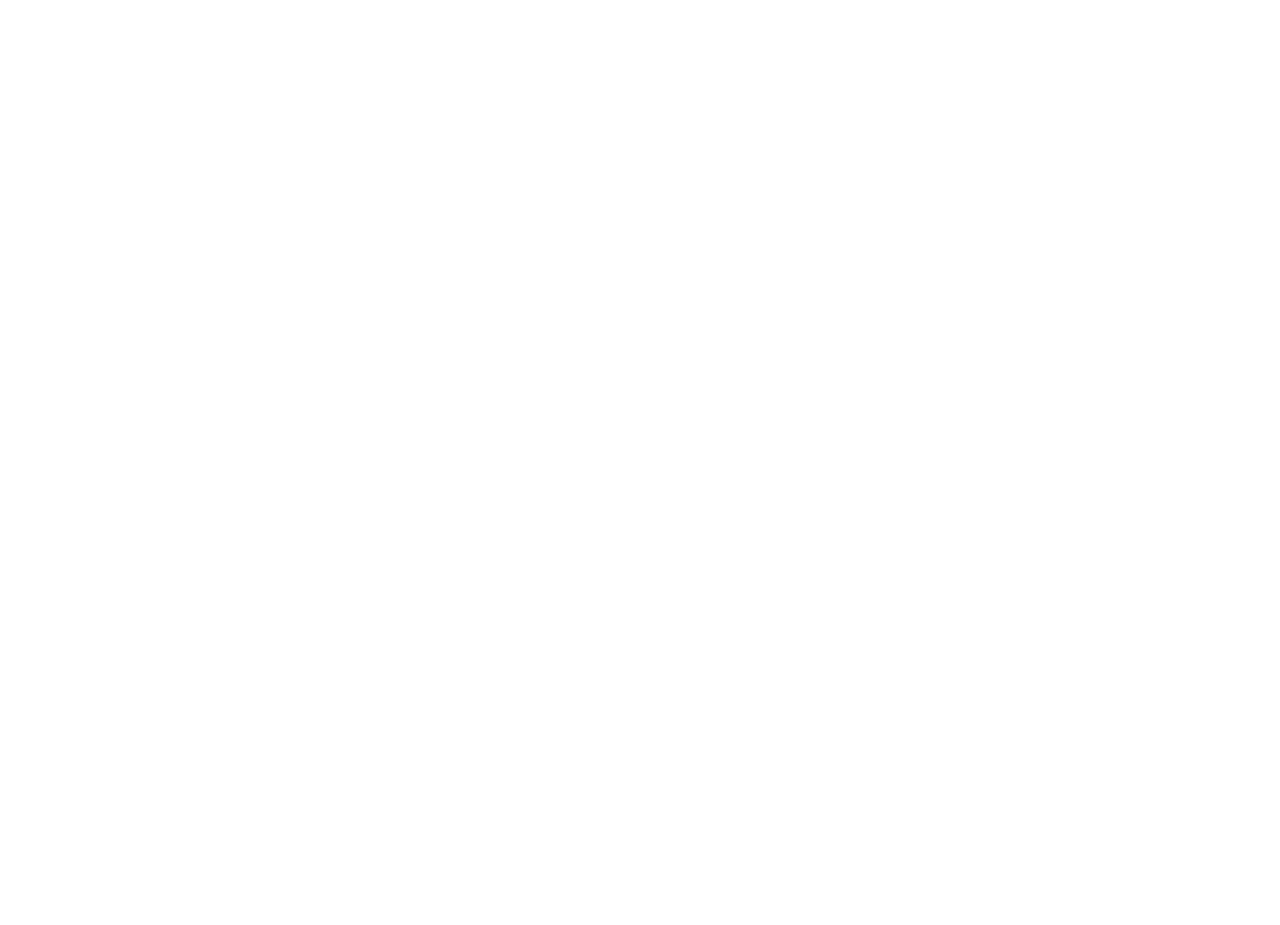
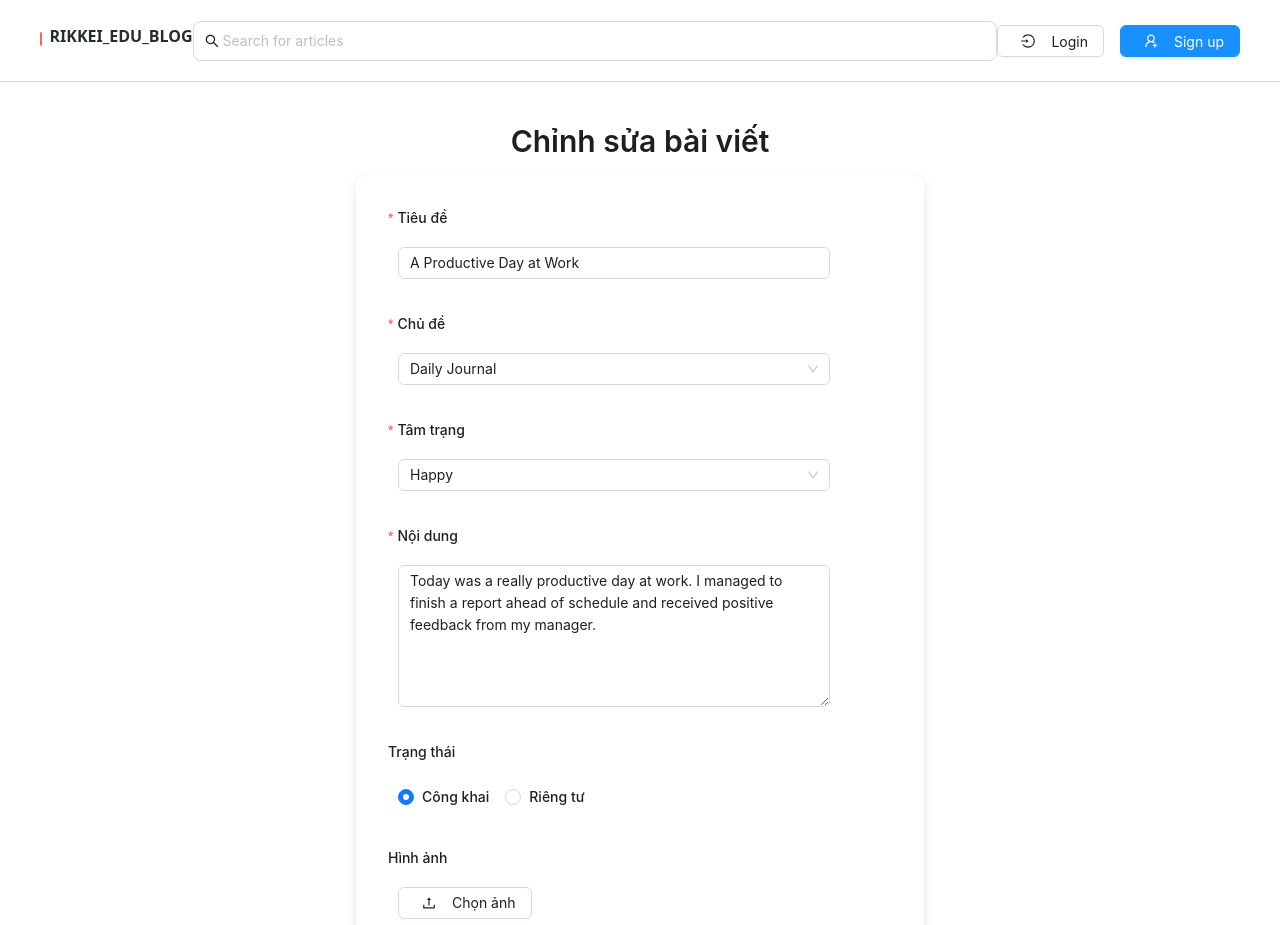
Before and after one commit to quanganh296/ProjectReact, a React (Vite) app: page /article/1 in a window 1280 px wide. Before the commit this address had no page. Shown: the top 925 px of the page. Before the commit the page ends 800 px from the top, so only its background shows below. Built offline with nearby package versions, Linux system fonts and the light colour scheme.

Commit message:
final update

```diff
--- a/src/App.tsx
+++ b/src/App.tsx
@@ -31,7 +31,7 @@ const App: React.FC = () => {
             <Route path="/signup" element={<Signup />} />
             <Route path="/home" element={<HomePage />} />
             <Route path="/add-article" element={<AddArticle />} />
-            <Route path="/add-article/:id" element={<AddArticle />} />
+            <Route path="/article/:id" element={<ArticleDetail />} />
             <Route path="/article-detail/:id" element={<ArticleDetail />} />
           </Routes>
         </Router>
--- a/src/pages/admin/ManagerPost.tsx
+++ b/src/pages/admin/ManagerPost.tsx
@@ -1,5 +1,5 @@
 // src/pages/admin/ManagerPost.tsx
-import React, { useState } from "react";
+import React, { useState, useEffect } from "react";
 import {
   Button,
   Input,
@@ -53,9 +53,10 @@ const ManagerPost: React.FC = () => {
     return saved ? JSON.parse(saved) : [];
   });
 
-  const saveToLocal = (data: Post[]) => {
-    localStorage.setItem("posts", JSON.stringify(data));
-  };
+  // Đồng bộ posts vào localStorage khi thay đổi
+  useEffect(() => {
+    localStorage.setItem("posts", JSON.stringify(posts));
+  }, [posts]);
 
   const handleAddNew = () => setShowForm(true);
   const handleCancel = () => {
@@ -85,7 +86,6 @@ const ManagerPost: React.FC = () => {
 
     const updated = [...posts, newPost];
     setPosts(updated);
-    saveToLocal(updated);
 
     message.success("✅ Bài viết đã được lưu!");
     handleCancel();
@@ -120,7 +120,15 @@ const ManagerPost: React.FC = () => {
             <div className="grid grid-cols-1 gap-4">
               {posts.map((post) => (
                 <Card key={post.id} title={post.title} className="shadow">
-                  <p><strong>Categories:</strong> {post.categories.join(", ")}</p>
+                  <p>
+                    <strong>Categories:</strong>{" "}
+                    {post.categories
+                      .map((catKey) => {
+                        const cat = categories.find((c) => c.key === catKey);
+                        return cat ? cat.name : catKey;
+                      })
+                      .join(", ")}
+                  </p>
                   <p><strong>Mood:</strong> {post.mood}</p>
                   <p><strong>Status:</strong> {post.status}</p>
                   {post.image && (
--- a/src/pages/user/AddArticle.tsx
+++ b/src/pages/user/AddArticle.tsx
@@ -17,7 +17,8 @@ import "../../styles/AddArticle.css";
 import { useSelector, useDispatch } from "react-redux";
 import type { RootState } from "../../redux/store";
 import { setPosts } from "../../redux/postsSlice";
-import type { UploadFile } from "antd"; // Chỉ cần UploadFile
+import type { UploadFile } from "antd";
+import { useCategories } from "../../context/CategoryContext";
 
 const { Title } = Typography;
 const { TextArea } = Input;
@@ -39,8 +40,17 @@ const AddArticle: React.FC = () => {
 
   const dispatch = useDispatch();
   const posts = useSelector((state: RootState) => state.posts.posts);
-  const categories = useSelector((state: RootState) => state.categories.categories);
 
+  // ✅ Lấy category từ context
+  const { categories } = useCategories();
+  const [categoryOptions, setCategoryOptions] = useState<{ label: string; value: string }[]>([]);
+
+  // Cập nhật category options mỗi khi categories trong context thay đổi
+  useEffect(() => {
+    setCategoryOptions(categories.map((cat) => ({ label: cat.name, value: cat.name })));
+  }, [categories]);
+
+  // Load dữ liệu nếu edit
   useEffect(() => {
     if (isEdit && id) {
       const post = posts.find((p) => p.id === Number(id));
@@ -79,12 +89,9 @@ const AddArticle: React.FC = () => {
       status: values.status,
     };
 
-    let updatedPosts;
-    if (isEdit) {
-      updatedPosts = posts.map((p) => (p.id === Number(id) ? { ...p, ...newPost } : p));
-    } else {
-      updatedPosts = [...posts, newPost];
-    }
+    const updatedPosts = isEdit
+      ? posts.map((p) => (p.id === Number(id) ? { ...p, ...newPost } : p))
+      : [...posts, newPost];
 
     dispatch(setPosts(updatedPosts));
     message.success(isEdit ? "Cập nhật thành công!" : "Thêm bài viết thành công!");
@@ -135,13 +142,10 @@ const AddArticle: React.FC = () => {
               name="category"
               rules={[{ required: true, message: "Vui lòng chọn chủ đề!" }]}
             >
-              <Select placeholder="Chọn chủ đề">
-                {categories.map((cat) => (
-                  <Select.Option key={cat.id} value={cat.name}>
-                    {cat.name}
-                  </Select.Option>
-                ))}
-              </Select>
+              <Select
+                placeholder="Chọn chủ đề"
+                options={categoryOptions}
+              />
             </Form.Item>
 
             {/* MOOD */}
--- a/src/pages/user/ArticleDetail.tsx
+++ b/src/pages/user/ArticleDetail.tsx
@@ -1,119 +1,209 @@
-// src/pages/user/ArticleDetail.tsx
-import React, { useState } from "react";
-import { useParams } from "react-router-dom";
+// src/pages/user/AddArticle.tsx
+import React, { useState, useEffect } from "react";
+import {
+  Form,
+  Input,
+  Select,
+  Radio,
+  Button,
+  Upload,
+  message,
+  Typography,
+} from "antd";
+import { UploadOutlined } from "@ant-design/icons";
+import { useNavigate, useParams } from "react-router-dom";
+import Header from "../../components/Header";
+import "../../styles/AddArticle.css";
 import { useSelector, useDispatch } from "react-redux";
-import { Card, Avatar, Input, Button, List, Typography, message } from "antd";
-import { UserOutlined, CalendarOutlined } from "@ant-design/icons";
-import Header from "../../components/Header";
-import "../../styles/ArticleDetail.css";
 import type { RootState } from "../../redux/store";
-import { addComment } from "../../redux/commentsSlice";
-import type { Comment } from "../../types"; // TYPE-ONLY IMPORT
+import { setPosts } from "../../redux/postsSlice";
+import type { UploadFile } from "antd";
+import { useCategories } from "../../context/CategoryContext";
 
-const { Title, Text } = Typography;
+const { Title } = Typography;
 const { TextArea } = Input;
 
-const ArticleDetail: React.FC = () => {
-  const { id } = useParams<{ id: string }>();
+interface ArticleFormValues {
+  title: string;
+  category: string;
+  mood: string;
+  content: string;
+  status: "public" | "private";
+}
+
+const AddArticle: React.FC = () => {
+  const [form] = Form.useForm<ArticleFormValues>();
+  const navigate = useNavigate();
+  const { id } = useParams<{ id?: string }>();
+  const isEdit = Boolean(id);
+  const [fileList, setFileList] = useState<UploadFile[]>([]);
+
   const dispatch = useDispatch();
+  const posts = useSelector((state: RootState) => state.posts.posts);
 
-  const posts = useSelector((state: RootState) => state.posts.posts);
-  const comments = useSelector((state: RootState) =>
-    state.comments.comments.filter((c: Comment) => c.postId === Number(id))
-  );
+  // ✅ Lấy category từ context
+  const { categories } = useCategories();
 
-  const post = posts.find((p) => p.id === Number(id));
-  const [newComment, setNewComment] = useState("");
+  // Khi categories thay đổi, reset field để cập nhật danh sách mới
+  useEffect(() => {
+    if (!isEdit) {
+      form.setFieldsValue({ category: undefined });
+    }
+  }, [categories, form, isEdit]);
 
-  const handleSubmit = () => {
-    if (!newComment.trim()) {
-      message.warning("Vui lòng nhập bình luận!");
-      return;
+  // Nếu đang edit, load dữ liệu cũ
+  useEffect(() => {
+    if (isEdit && id) {
+      const post = posts.find((p) => p.id === Number(id));
+      if (post) {
+        form.setFieldsValue({
+          title: post.title,
+          category: post.category,
+          mood: post.mood || "happy",
+          content: post.excerpt,
+          status: post.status || "public",
+        });
+        if (post.image) {
+          setFileList([
+            {
+              uid: "-1",
+              name: "image.png",
+              status: "done",
+              url: post.image,
+            },
+          ]);
+        }
+      }
+    }
+  }, [id, isEdit, form, posts]);
+
+  const onFinish = (values: ArticleFormValues) => {
+    const newPost = {
+      id: isEdit ? Number(id) : Date.now(),
+      title: values.title,
+      category: values.category,
+      mood: values.mood,
+      excerpt: values.content,
+      image: fileList[0]?.url || "/default-image.png",
+      date: new Date().toISOString().split("T")[0],
+      isMine: true,
+      status: values.status,
+    };
+
+    let updatedPosts;
+    if (isEdit) {
+      updatedPosts = posts.map((p) => (p.id === Number(id) ? { ...p, ...newPost } : p));
+    } else {
+      updatedPosts = [...posts, newPost];
     }
 
-    dispatch(addComment(Number(id), newComment, "Bạn"));
-    setNewComment("");
-    message.success("Bình luận thành công!");
+    dispatch(setPosts(updatedPosts));
+    message.success(isEdit ? "Cập nhật thành công!" : "Thêm bài viết thành công!");
+    navigate("/home", { state: { resetToAllBlogs: true } });
   };
 
-  if (!post) {
-    return <div className="text-center p-8">Bài viết không tồn tại</div>;
-  }
+  const uploadProps = {
+    fileList,
+    onRemove: () => setFileList([]),
+    beforeUpload: (file: File) => {
+      const reader = new FileReader();
+      reader.onload = (e) => {
+        setFileList([
+          {
+            uid: "-1",
+            name: file.name,
+            status: "done",
+            url: e.target?.result as string,
+          },
+        ]);
+      };
+      reader.readAsDataURL(file);
+      return false; // Ngăn upload thật
+    },
+  };
 
   return (
     <>
       <Header />
-      <div className="article-detail-container">
-        <Card className="article-card">
-          <div className="article-header">
-            <Avatar size={50} icon={<UserOutlined />} />
-            <div style={{ marginLeft: 12 }}>
-              <Text strong>{post.author || "Người dùng ẩn danh"}</Text>
-              <br />
-              <Text type="secondary">
-                <CalendarOutlined /> {post.date}
-              </Text>
-            </div>
-          </div>
+      <div className="add-article-container">
+        <Title level={2} className="text-center mb-6">
+          {isEdit ? "Chỉnh sửa bài viết" : "Viết bài mới"}
+        </Title>
+        <div className="add-article-form">
+          <Form form={form} layout="vertical" onFinish={onFinish}>
+            {/* TITLE */}
+            <Form.Item
+              label="Tiêu đề"
+              name="title"
+              rules={[{ required: true, message: "Vui lòng nhập tiêu đề!" }]}
+            >
+              <Input placeholder="Nhập tiêu đề bài viết" />
+            </Form.Item>
 
-          <Title level={2} className="mt-4">{post.title}</Title>
-          <img src={post.image} alt={post.title} className="article-image" />
+            {/* CATEGORY */}
+            <Form.Item
+              label="Chủ đề"
+              name="category"
+              rules={[{ required: true, message: "Vui lòng chọn chủ đề!" }]}
+            >
+              <Select placeholder="Chọn chủ đề" key={categories.length}>
+                {categories.map((cat) => (
+                  <Select.Option key={cat.key} value={cat.name}>
+                    {cat.name}
+                  </Select.Option>
+                ))}
+              </Select>
+            </Form.Item>
 
-          <div className="article-content mt-4">
-            <Text>{post.excerpt}</Text>
-          </div>
+            {/* MOOD */}
+            <Form.Item
+              label="Tâm trạng"
+              name="mood"
+              rules={[{ required: true, message: "Vui lòng chọn tâm trạng!" }]}
+            >
+              <Select placeholder="Bạn đang cảm thấy thế nào?">
+                <Select.Option value="happy">Happy</Select.Option>
+                <Select.Option value="excited">Excited</Select.Option>
+                <Select.Option value="calm">Calm</Select.Option>
+                <Select.Option value="tired">Tired</Select.Option>
+              </Select>
+            </Form.Item>
 
-          <div className="article-actions">
-            <Button type="link">Like</Button>
-            <Button type="link">Share</Button>
-          </div>
-        </Card>
+            {/* CONTENT */}
+            <Form.Item
+              label="Nội dung"
+              name="content"
+              rules={[{ required: true, message: "Vui lòng viết nội dung!" }]}
+            >
+              <TextArea rows={6} placeholder="Viết bài của bạn tại đây..." />
+            </Form.Item>
 
-        {/* Comments Section */}
-        <div className="comments-section mt-6">
-          <Title level={4}>Bình luận ({comments.length})</Title>
+            {/* STATUS */}
+            <Form.Item label="Trạng thái" name="status" initialValue="public">
+              <Radio.Group>
+                <Radio value="public">Công khai</Radio>
+                <Radio value="private">Riêng tư</Radio>
+              </Radio.Group>
+            </Form.Item>
 
-          <div className="mb-4">
-            <TextArea
-              rows={3}
-              placeholder="Viết bình luận của bạn..."
-              value={newComment}
-              onChange={(e) => setNewComment(e.target.value)}
-            />
-            <Button
-              type="primary"
-              onClick={handleSubmit}
-              className="mt-2"
-              disabled={!newComment.trim()}
-            >
-              Gửi
-            </Button>
-          </div>
+            {/* UPLOAD IMAGE */}
+            <Form.Item label="Hình ảnh">
+              <Upload {...uploadProps} listType="picture">
+                <Button icon={<UploadOutlined />}>Chọn ảnh</Button>
+              </Upload>
+            </Form.Item>
 
-          <List<Comment>
-            dataSource={comments}
-            renderItem={(item) => (
-              <List.Item>
-                <List.Item.Meta
-                  avatar={<Avatar icon={<UserOutlined />} />}
-                  title={<Text strong>{item.author}</Text>}
-                  description={
-                    <>
-                      <Text type="secondary" style={{ fontSize: 12 }}>
-                        {item.date}
-                      </Text>
-                      <br />
-                      <Text>{item.text}</Text>
-                    </>
-                  }
-                />
-              </List.Item>
-            )}
-          />
+            {/* SUBMIT */}
+            <Form.Item>
+              <Button type="primary" htmlType="submit" block size="large">
+                {isEdit ? "Cập nhật" : "Đăng bài"}
+              </Button>
+            </Form.Item>
+          </Form>
         </div>
       </div>
     </>
   );
 };
 
-export default ArticleDetail;
+export default AddArticle;
```
Also changed, not shown: src/pages/admin/Dashboard.tsx (+47 -13 lines), src/pages/admin/ManagerUser.tsx (+6 -5 lines), src/pages/user/Home.tsx (+35 -13 lines).
